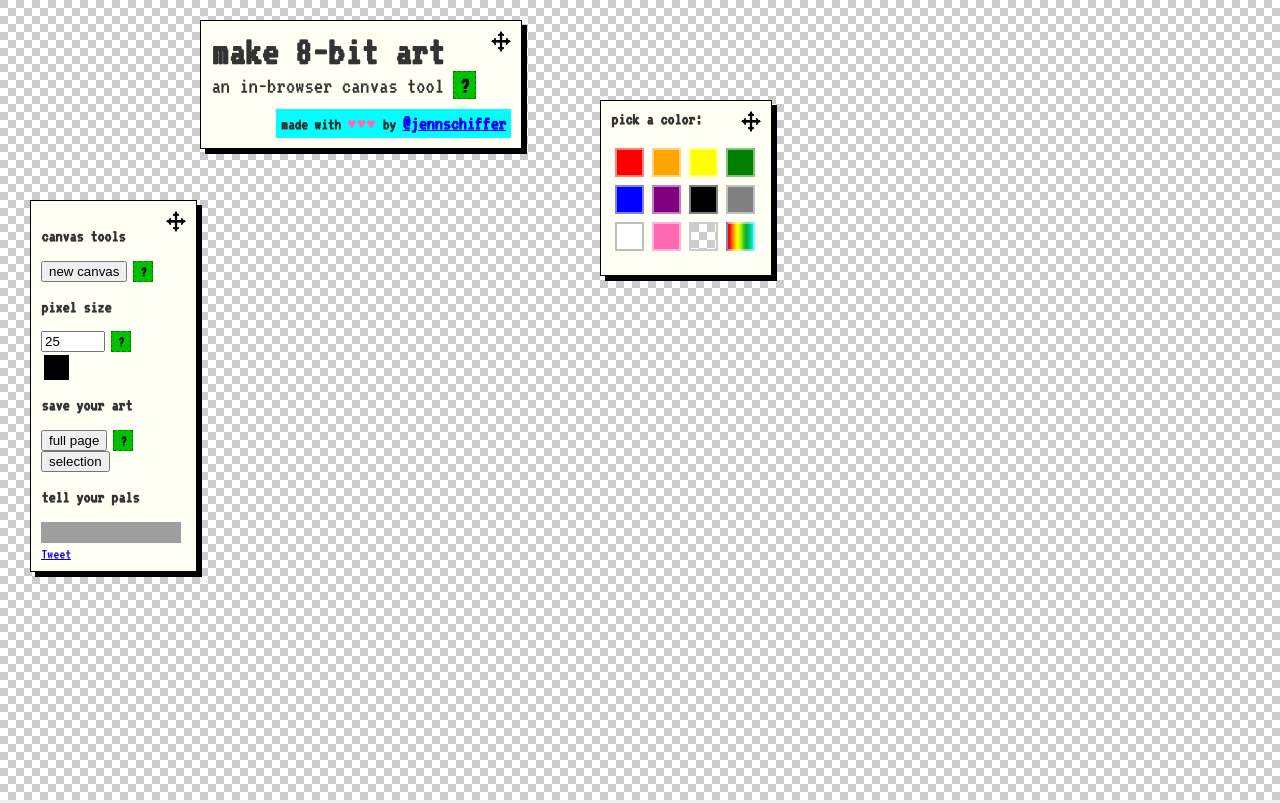
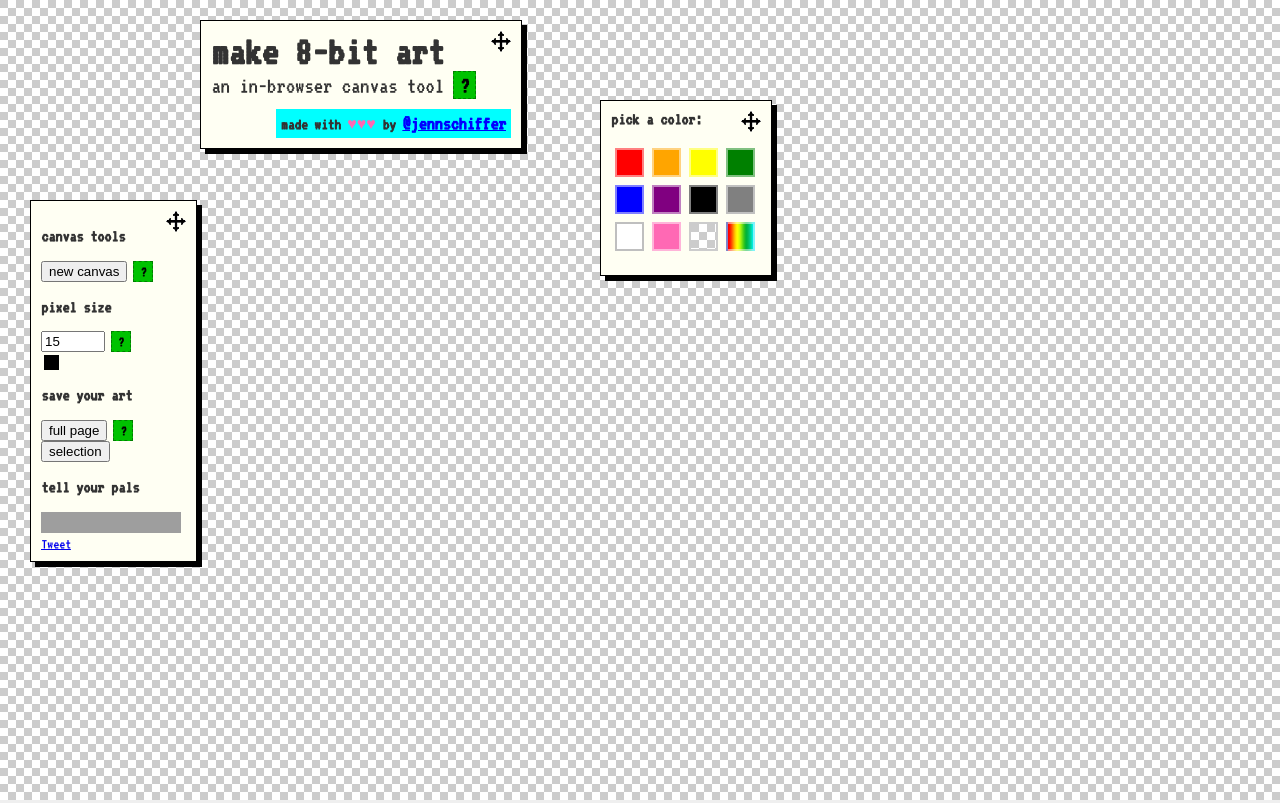
Before and after one commit to tbranyen/make8bitart, a PHP site: page / in a window 1280 px wide. Run offline with PHP 8.4, Linux system fonts and the light colour scheme; some libraries are stand-ins or nearby versions; grey boxes are pictures that could not be loaded.

Commit message:
change default pixel size from 25 to 15 because i said so

```diff
--- a/includes/toolbox.php
+++ b/includes/toolbox.php
@@ -12,7 +12,7 @@
 
 	<div id="size" class="inner">
 		<h3>pixel size</h3>
-		<input id="size-slider" type="number" min="1" max="100" step="1" value="25" /> <div class="tip"> ? <span class="tip-text">changing pixel size *won't* clear the whole page, but using different sized pixels makes it less "8-bit"ish. you do you, though. I'm not the 8-bit police.</span></div>
+		<input id="size-slider" type="number" min="1" max="100" step="1" value="15" /> <div class="tip"> ? <span class="tip-text">changing pixel size *won't* clear the whole page, but using different sized pixels makes it less "8-bit"ish. you do you, though. I'm not the 8-bit police.</span></div>
 		<div id="pixel-size-demo" class="color-demo"> </div>
 	</div>
 
--- a/js/custom/make8bitart.js
+++ b/js/custom/make8bitart.js
@@ -334,7 +334,7 @@ $(function(){
 		DOM.$draggydivs.mouseup(function(){
 			DOM.$canvas.off('mousemove');
 		});
-	}(25));
+	}(15));
 
 
 
```
